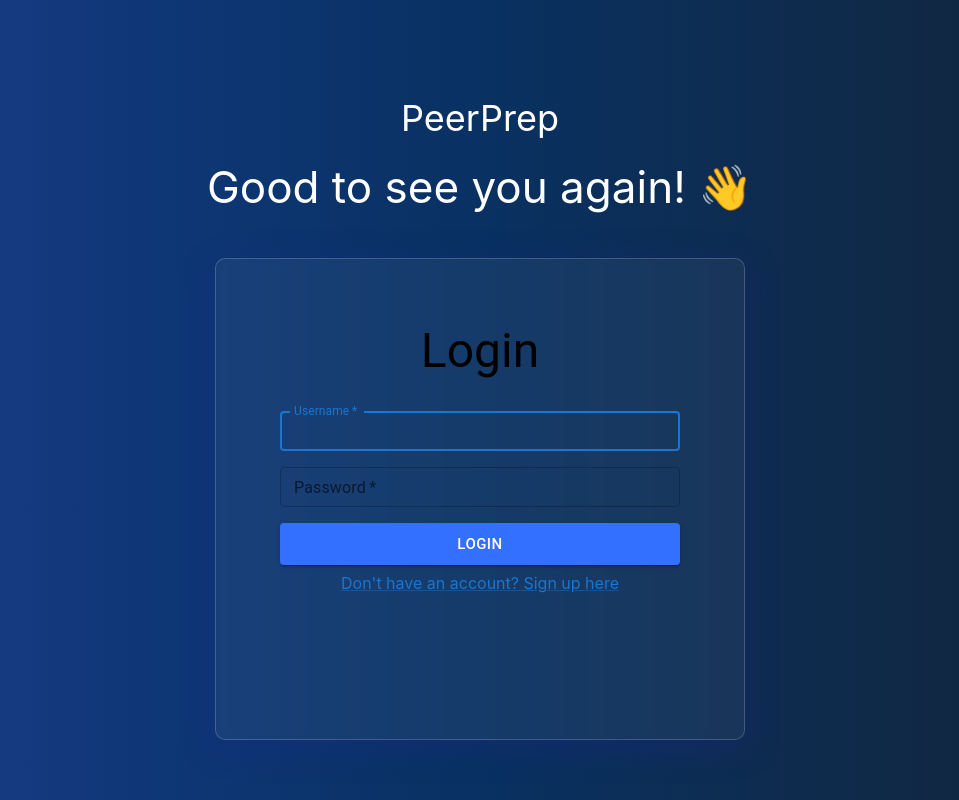
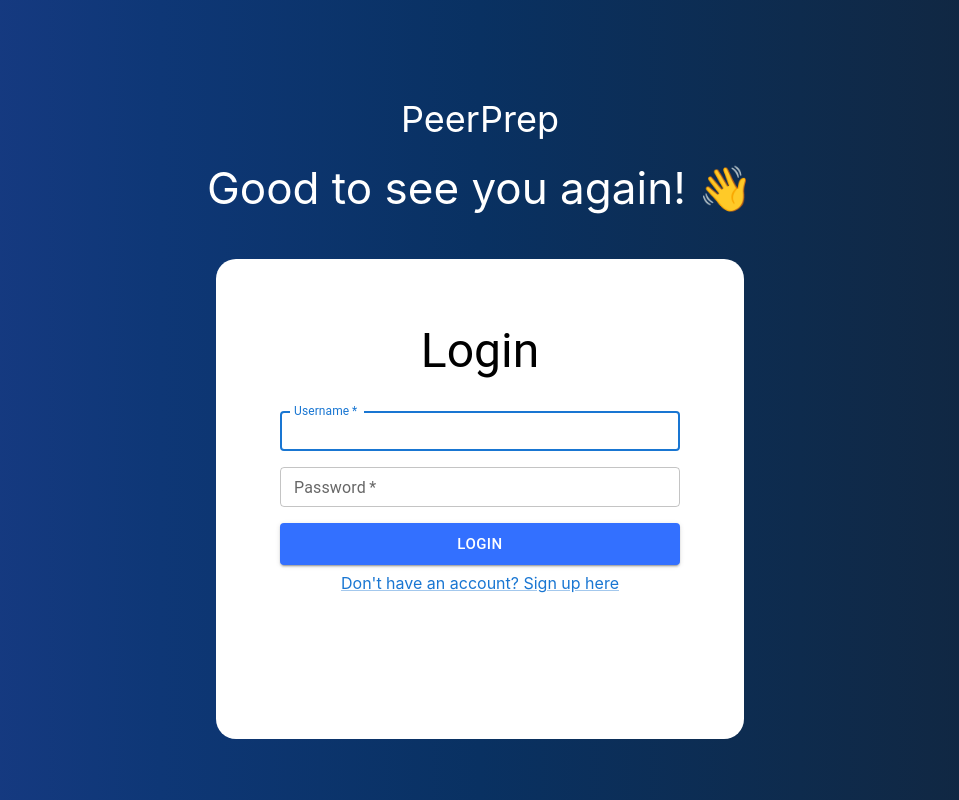
Before and after one commit to Punpun1643/PeerPrep-frontend, a React (Create React App) app in the folder frontend/: page /login in a window 1280 px wide. Shown: the whole page, without its empty margins (160-1119 px from the left). Built offline with nearby package versions, Linux system fonts and the light colour scheme.

Commit message:
Finalize frontend for login signup

```diff
--- a/frontend/src/components/ChangePasswordPage.js
+++ b/frontend/src/components/ChangePasswordPage.js
@@ -63,6 +63,7 @@
     }
 
     const pwRegex = /^(?=.*[a-z])(?=.*\d)[A-Za-z\d@$!%*?&]{8,}$/
+
     const validatePasswordStrength = (e) => {
         setPasswordStrengthMsg('')
         // client side password validation
--- a/frontend/src/components/UserService/components/Login.css
+++ b/frontend/src/components/UserService/components/Login.css
@@ -15,13 +15,8 @@
     height: 44vh;
     width: 400px;
     border-radius: 20px;
-    background: rgba( 255, 255, 255, 0.05 );
-    box-shadow: 0 8px 32px 0 rgba( 31, 38, 135, 0.37 );
-    backdrop-filter: blur( 2px );
-    -webkit-backdrop-filter: blur( 2px );
-    border-radius: 10px;
-    border: 1px solid rgba( 255, 255, 255, 0.18 );
-
+    background-color: white;
+    box-shadow: 0px 16px 40px gba( 0, 0, 0, 0.15 );
 }
 
 .inputWrapper {
--- a/frontend/src/components/UserService/components/Signup.css
+++ b/frontend/src/components/UserService/components/Signup.css
@@ -15,12 +15,8 @@
     height: 44vh;
     width: 400px;
     border-radius: 20px;
-    background: rgba( 255, 255, 255, 0.05 );
-    box-shadow: 0 8px 32px 0 rgba( 31, 38, 135, 0.37 );
-    backdrop-filter: blur( 2px );
-    -webkit-backdrop-filter: blur( 2px );
-    border-radius: 10px;
-    border: 1px solid rgba( 255, 255, 255, 0.18 );
+    background-color: white;
+    box-shadow: 0px 16px 40px gba( 0, 0, 0, 0.15 );
 }
 
 .inputWrapper {
```
